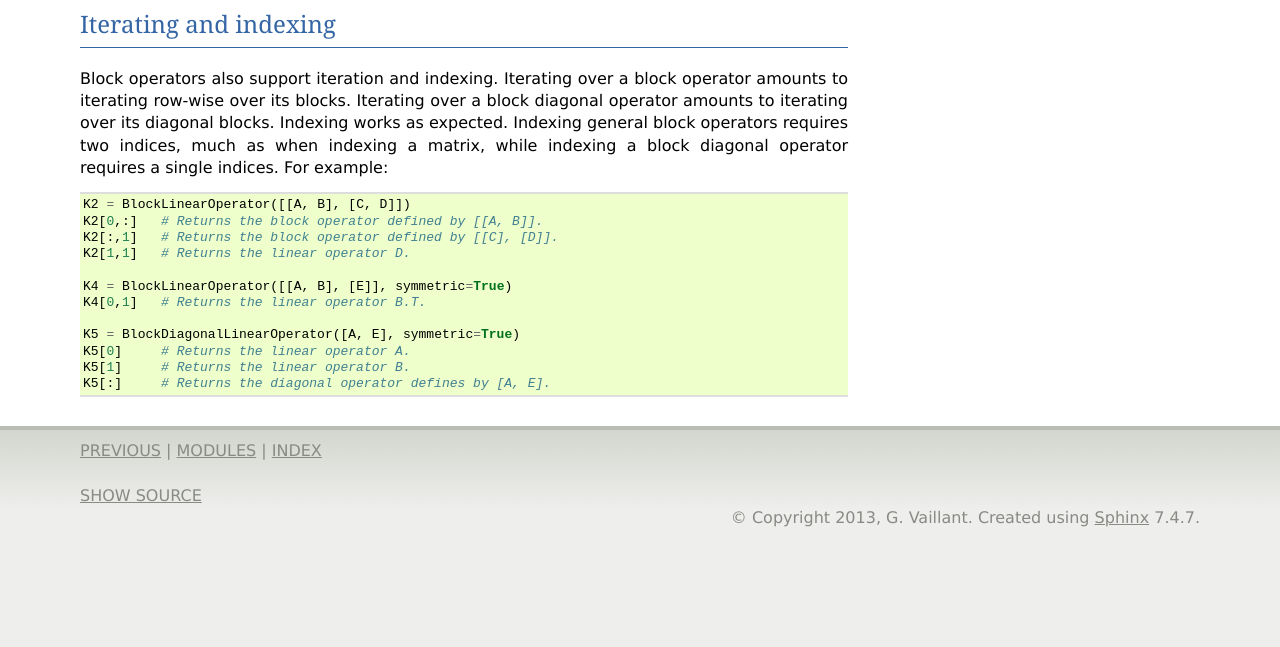
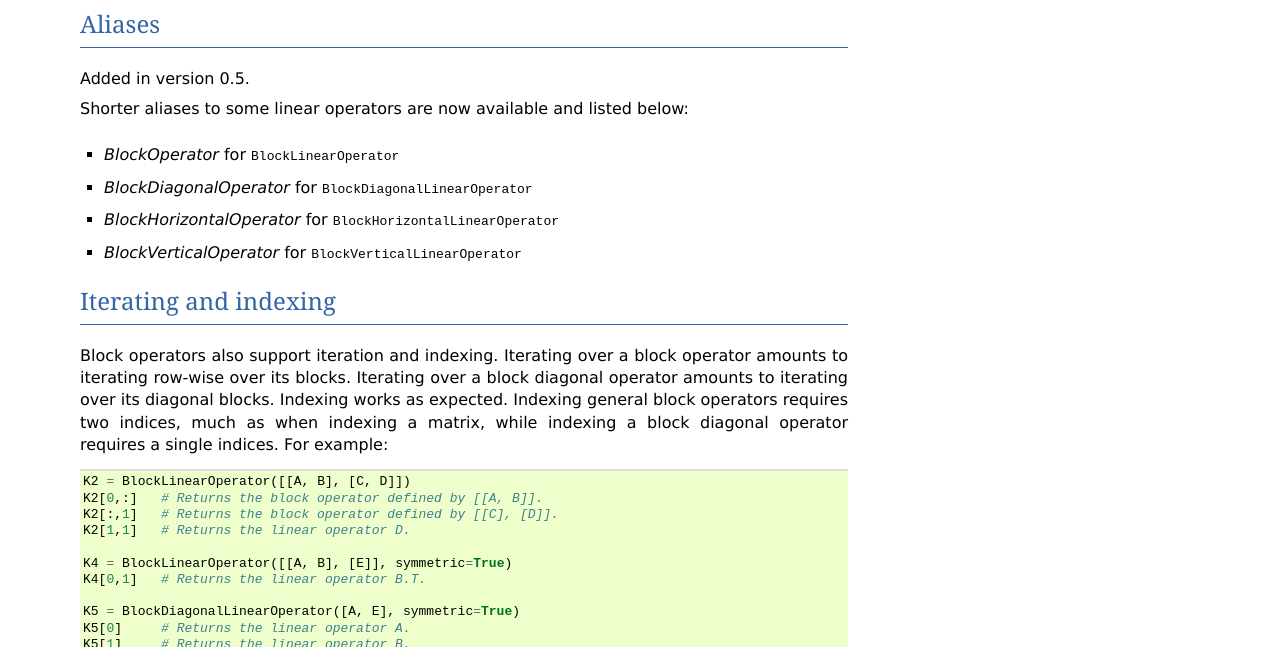
Before and after one commit to ghisvail/linop, a Sphinx documentation site: the page built from doc/source/blkop.rst, in a window 1280 px wide and 900 px high, scrolled down 1718 px, cut to the strip 253-900 px from the top of the window. Built offline with Sphinx 7.4.7, drawn with Linux system fonts in a browser that asks for light colours; formulas are drawn with MathJax 3; before the commit the page ends 2511 px from its top, so only the background shows below that.

Commit message:
update documentation about new aliases

```diff
--- a/doc/source/blkop.rst
+++ b/doc/source/blkop.rst
@@ -108,6 +108,19 @@ horizontally. They must be defined in a flattened list.
    :inherited-members:
    :undoc-members:
 
+Aliases
+-------
+
+.. versionadded:: 0.5
+
+Shorter aliases to some linear operators are now available and listed below:
+
+* `BlockOperator` for :class:`BlockLinearOperator`
+* `BlockDiagonalOperator` for :class:`BlockDiagonalLinearOperator`
+* `BlockHorizontalOperator` for :class:`BlockHorizontalLinearOperator`
+* `BlockVerticalOperator` for :class:`BlockVerticalLinearOperator`
+
+
 Iterating and indexing
 ----------------------
 
```
Also changed, not shown: doc/source/linop.rst (+12 -2 lines).
